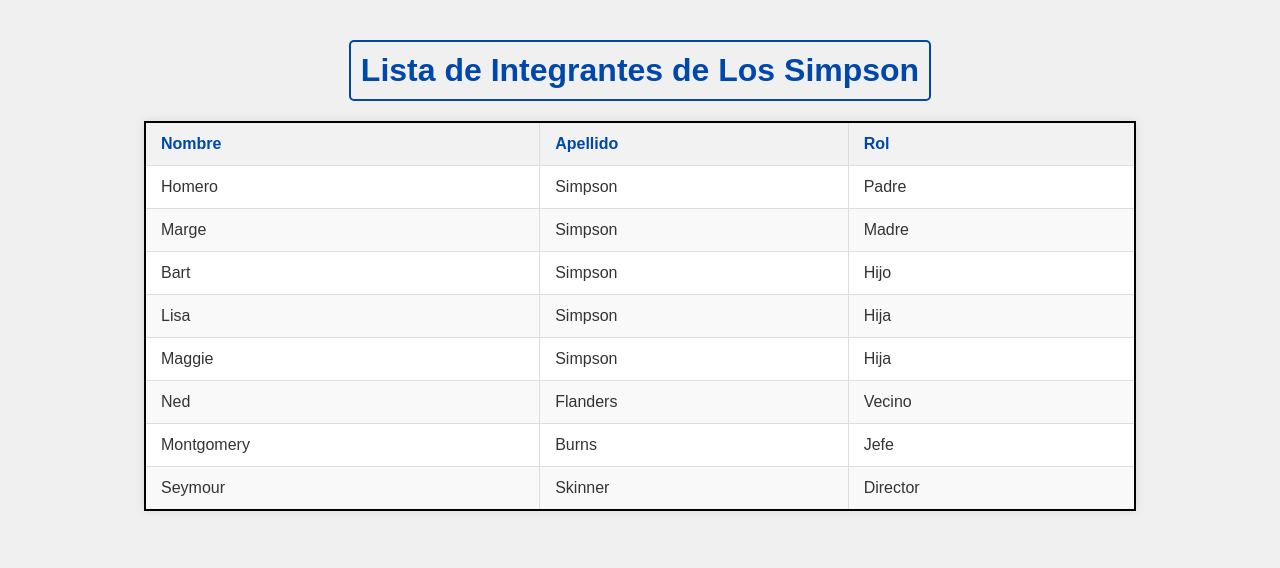
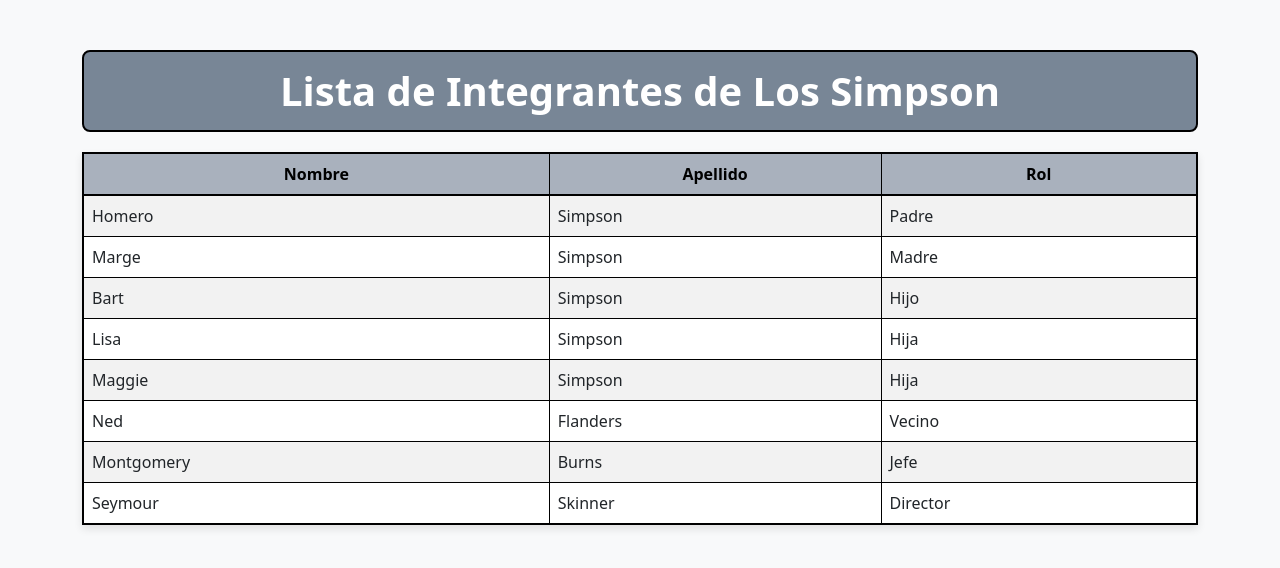
Before and after one commit to fgonzalezrojas/PrimerMVT, a Django app: page /personas/ in a window 1280 px wide. Shown: the top 568 px of the page. Run offline with Django 5.2, Linux system fonts and the light colour scheme.

Commit message:
Cuarta version: Nuevo formato a la plantilla html

```diff
--- a/datos/templates/datos/index.html
+++ b/datos/templates/datos/index.html
@@ -4,60 +4,64 @@
     <meta charset="UTF-8">
     <meta name="viewport" content="width=device-width, initial-scale=1.0">
     <title>Datos de Los Simpson</title>
+    <link href="https://cdn.jsdelivr.net/npm/bootstrap@5.3.0/dist/css/bootstrap.min.css" rel="stylesheet">
     <style>
         body {
-            font-family: sans-serif;
-            background-color: #f0f0f0;
-            color: #333;
-            margin: 0;
-            padding: 20px;
+            background-color: #f8f9fa;
+            color: #000;
         }
 
-        h1 {
-            text-align: center;
-            color: #0047AB;
-            margin: 20px auto;
-            padding: 10px;
-            border: 2px solid #0047AB;
-            border-radius: 5px;
-            width: fit-content;
+        .container {
+            margin-top: 50px;
         }
 
-        table {
-            width: 80%;
-            margin: 20px auto;
-            border-collapse: collapse;
-            box-shadow: 0 0 10px rgba(0, 0, 0, 0.1);
-            background-color: #fff;
-            border: 2px solid #000; /* Bordes negros para la tabla */
+        .table {
+            background-color: #A9B1BD;
+            box-shadow: 0 4px 8px rgba(0, 0, 0, 0.1);
+            border: 2px solid #000;
+            color: #000;
         }
 
-        th, td {
-            padding: 12px 15px;
-            text-align: left;
-            border-bottom: 1px solid #ddd;
-            border-right: 1px solid #ddd; /* Bordes negros para las celdas */
-        }
-
-        th {
-            background-color: #f2f2f2;
-            color: #0047AB;
+        .table thead th {
+            background-color: #A9B1BD;
+            color: #000;
+            border-bottom: 2px solid #000;
+            text-align: center;
             font-weight: bold;
         }
 
-        tr:nth-child(even) {
-            background-color: #f9f9f9;
+        .table td, .table th {
+            border-right: 1px solid #000;
         }
 
-        /* Elimina el borde derecho de la última celda en cada fila */
-        td:last-child, th:last-child {
+        .table td:last-child, .table th:last-child {
             border-right: none;
+        }
+
+        .table-striped tbody tr:nth-of-type(odd) {
+            background-color: #CED4DA;
+        }
+
+        .table-hover tbody tr:hover {
+            background-color: #DEE2E6;
+        }
+
+        .custom-title {
+            background-color: #788696; /* Azul topo más oscuro */
+            color: #fff;
+            padding: 15px;
+            border-radius: 8px;
+            margin-bottom: 20px;
+            text-align: center;
+            font-weight: bold;
+            border: 2px solid #000;
         }
     </style>
 </head>
 <body>
-    <h1>Lista de Integrantes de Los Simpson</h1>
-    <table>
+    <div class="container">
+        <h1 class="custom-title">Lista de Integrantes de Los Simpson</h1>
+        <table class="table table-striped table-hover">
             <thead>
                 <tr>
                     <th>Nombre</th>
@@ -75,5 +79,8 @@
                 {% endfor %}
             </tbody>
         </table>
+    </div>
+
+    <script src="https://cdn.jsdelivr.net/npm/bootstrap@5.3.0/dist/js/bootstrap.bundle.min.js"></script>
 </body>
 </html>
```
Lines whose indentation alone changed are shown as unchanged.
